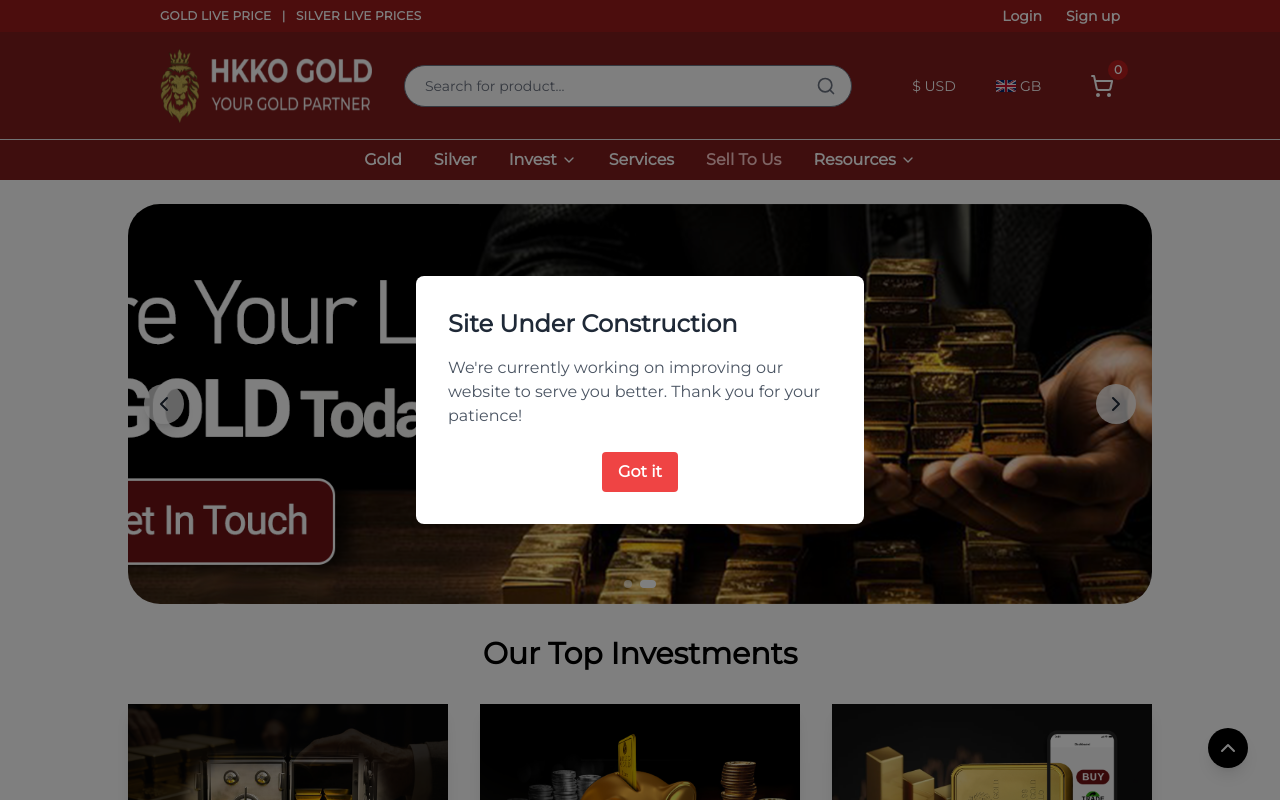
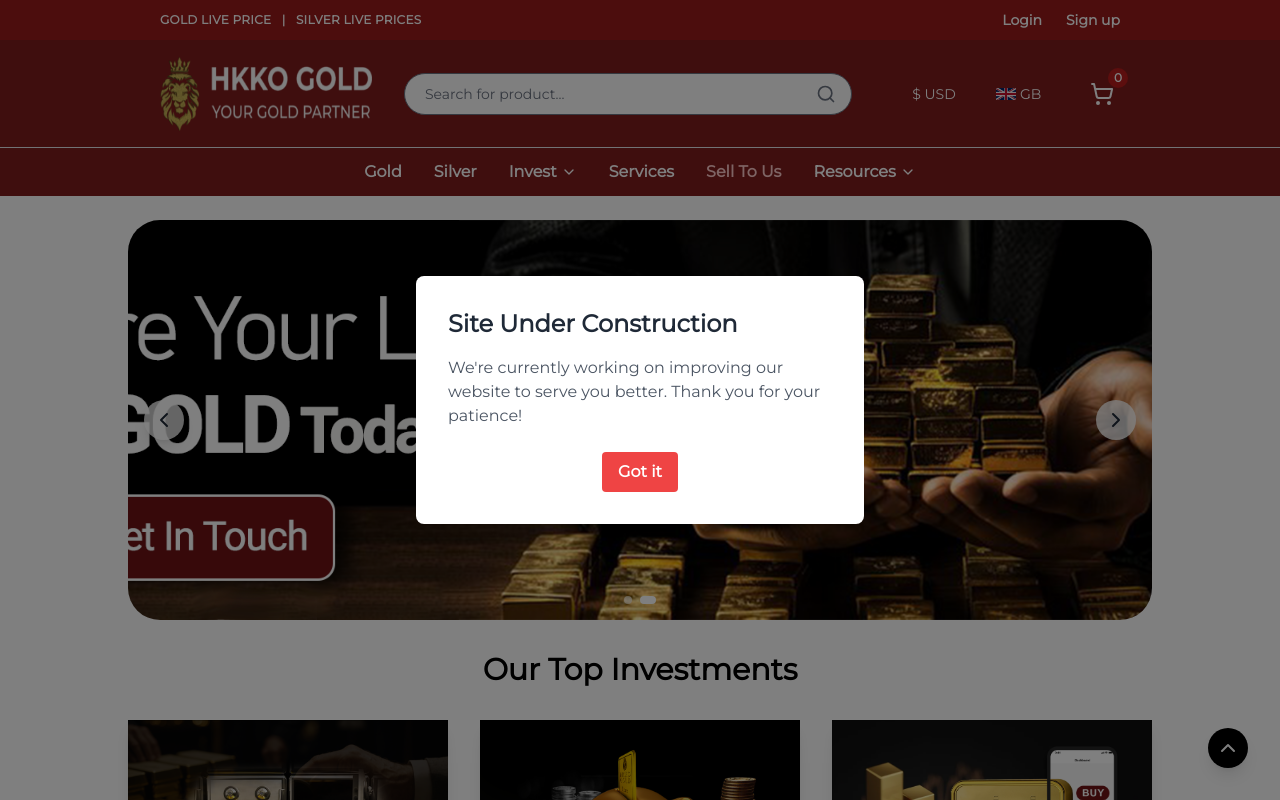
Before and after one commit to atok624/Test-Hkko, a Vue app: page / in a window 1280 px wide. Shown: the top 800 px of the page. Built offline with nearby package versions, Linux system fonts and the light colour scheme.

Commit message:
Adjust font weight of text

```diff
--- a/src/components/Header.vue
+++ b/src/components/Header.vue
@@ -6,7 +6,7 @@
     <header class="bg-red-900 w-full text-white">
       <!-- Top bar -->
       <div class="bg-red-800 flex w-full ">
-        <div class="flex justify-between items-center w-[95%] md:w-[80%] lg:w-[75%] py-1.5 text-sm mx-auto"
+        <div class="flex justify-between items-center w-[95%] md:w-[80%] lg:w-[75%] py-2.5 text-sm mx-auto"
           :class="{ 'hidden': isNavFixed }">
           <div class="font-bold tracking-wide text-xs">GOLD LIVE PRICE &nbsp; | &nbsp; SILVER LIVE PRICES</div>
           <div class="space-x-4 sm:space-x-6">
@@ -102,14 +102,14 @@
 
       <!-- Navigation (Tablet & Desktop) -->
       <nav ref="mainNav"
-        class="hidden sm:block w-full bg-red-900 sm:px-8 z-40 md:px-16 py-2 transition-all duration-500 ease-in-out"
+        class="hidden sm:block w-full bg-red-900 sm:px-8 z-40 md:px-16 py-3 transition-all duration-500 ease-in-out"
         :class="{
           'fixed top-0 left-0 right-0 z-100 shadow-lg': isNavFixed,
           'transform -translate-y-full': isNavFixed && !isScrollingUp,
           'transform translate-y-0': isNavFixed && isScrollingUp,
           'relative': !isNavFixed
         }">
-        <ul class="flex flex-wrap justify-center font-bold space-x-6 sm:space-x-8 md:space-x-8">
+        <ul class="flex flex-wrap justify-center font-black space-x-6 sm:space-x-8 md:space-x-8">
           <li v-for="(item, index) in menuItems" :key="`menu-${index}`" class="relative">
             <div @mouseenter="handleDropdownEnter(item.name)" @mouseleave="handleDropdownLeave(item.name)">
               <div v-if="item.name === 'Resources' || item.name === 'Invest'" @click="toggleDropdown(item.name)"
```
